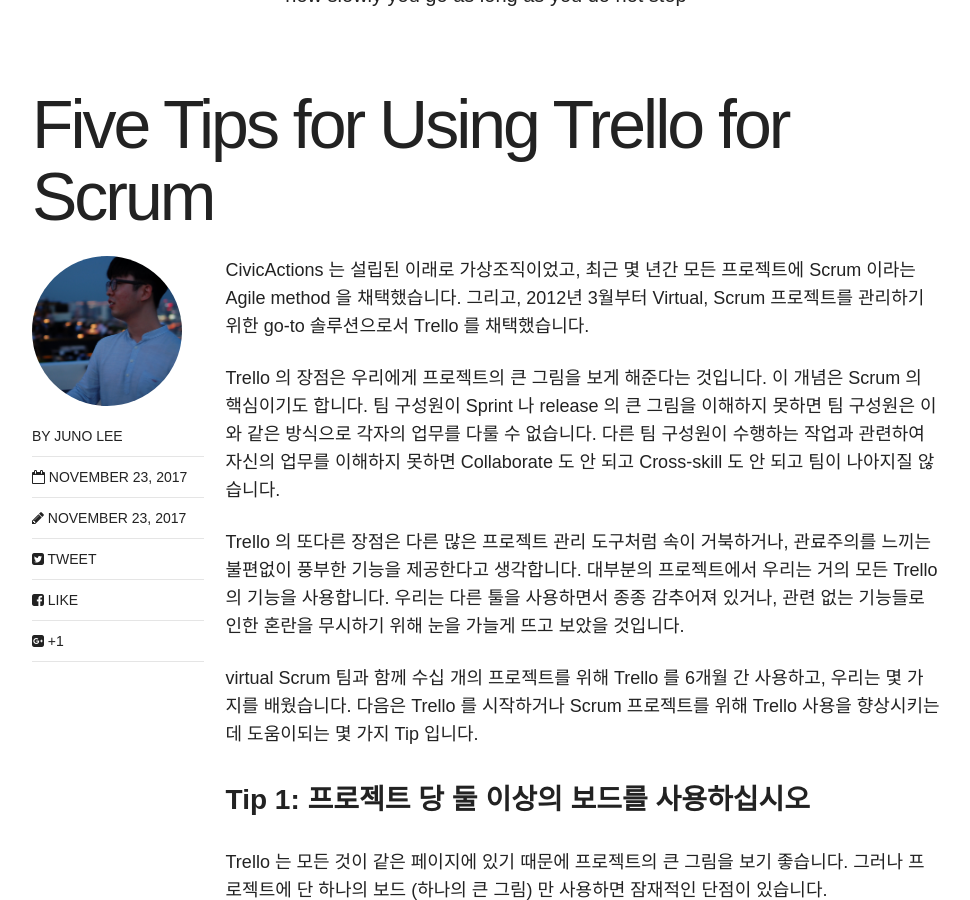
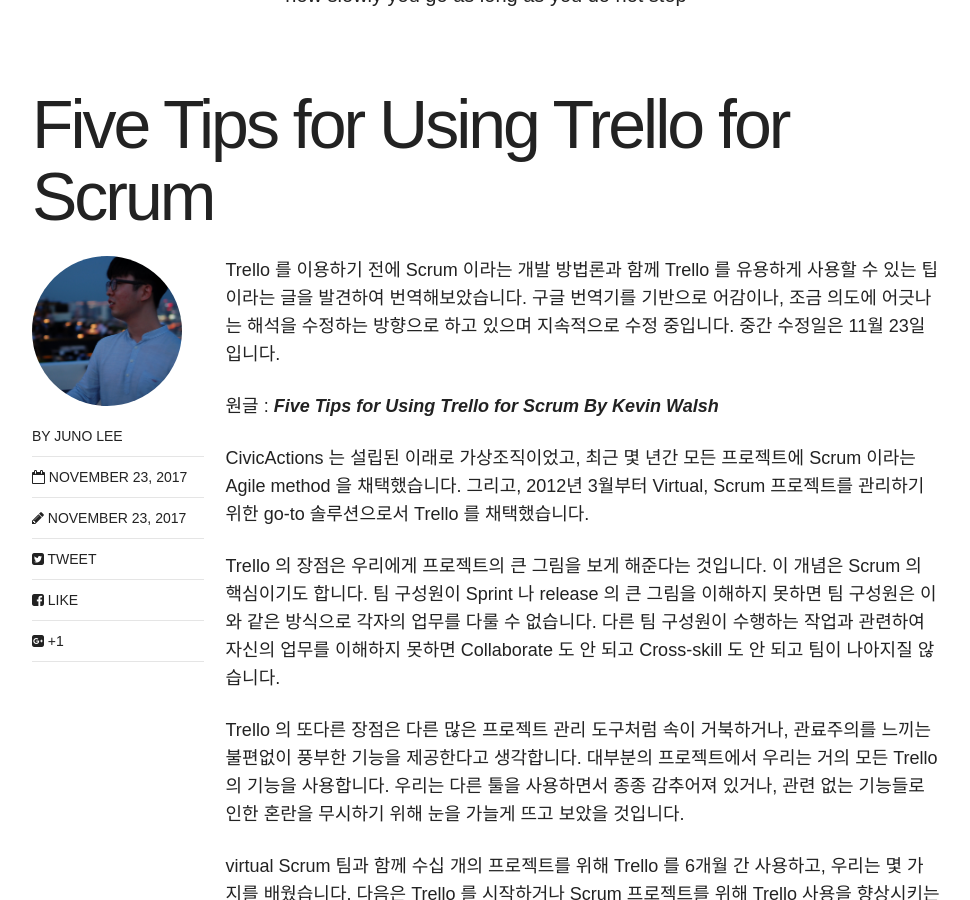
Before and after one commit to johanneslee/johanneslee.github.io, a Jekyll site: the page built from _posts/articles/2017-11-23-second-page.md, in a window 1280 px wide and 900 px high, scrolled down 412 px. Shown: the whole window, without its empty margins (154-1124 px from the left). Built offline with Jekyll 4.4.1, drawn with Linux system fonts in a browser that asks for light colours; nearby versions of some CDN libraries; some web fonts are replaced.

Commit message:
update content of an article

```diff
--- a/_posts/articles/2017-11-23-second-page.md
+++ b/_posts/articles/2017-11-23-second-page.md
@@ -7,6 +7,12 @@
 comments: true
 share: true
 ---
+
+Trello 를 이용하기 전에 Scrum 이라는 개발 방법론과 함께 Trello 를 유용하게 사용할 수 있는 팁이라는 글을 발견하여 번역해보았습니다. 구글 번역기를 기반으로 어감이나, 조금 의도에 어긋나는 해석을 수정하는 방향으로 하고 있으며 지속적으로 수정 중입니다. 중간 수정일은 11월 23일입니다.
+
+원글 : __*[Five Tips for Using Trello for Scrum By Kevin Walsh](https://civicactions.com/blog/five-tips-for-using-trello-for-scrum/)*__
+
+
 
 CivicActions 는 설립된 이래로 가상조직이었고, 최근 몇 년간 모든 프로젝트에 Scrum 이라는 Agile method 을 채택했습니다. 그리고, 2012년 3월부터 Virtual, Scrum 프로젝트를 관리하기 위한 go-to 솔루션으로서 Trello 를 채택했습니다.
 
```
